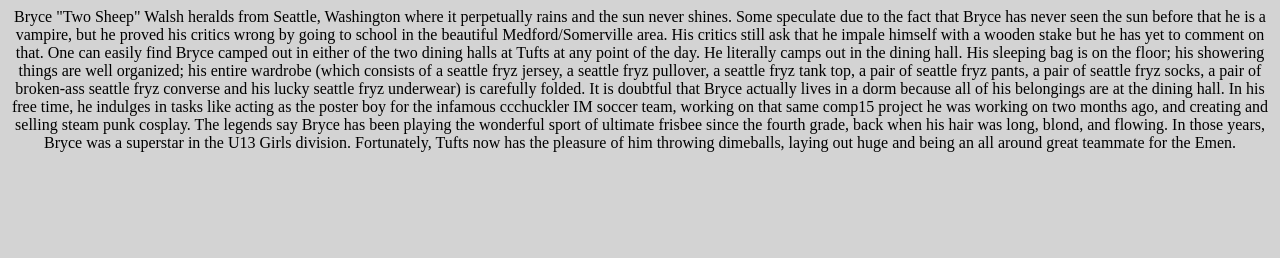
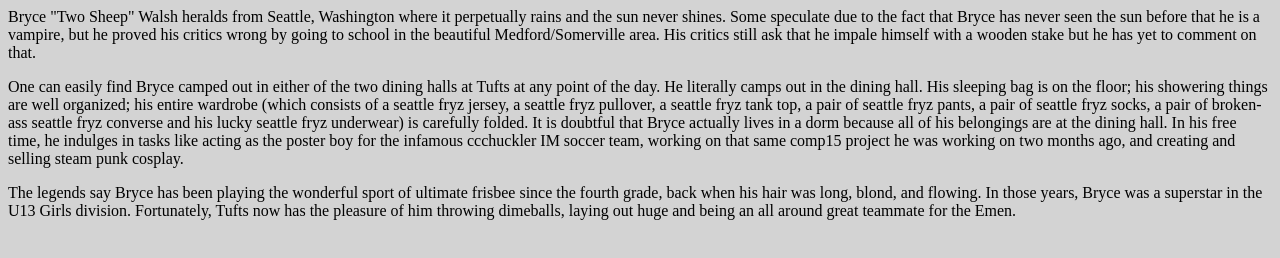
Before and after one commit to bryce-walsh/bryce-walsh.github.io, a plain HTML site: page bio.html in a window 1280 px wide. Drawn offline with Linux system fonts and the light colour scheme.

Commit message:
removed rule for p, added centering to resize rule

```diff
--- a/bio.html
+++ b/bio.html
@@ -4,10 +4,18 @@
 		<link href="style.css" rel = "stylesheet"/>
 </head>
 <body>
-<p>Bryce "Two Sheep" Walsh heralds from Seattle, Washington where it perpetually rains and the sun never shines. Some speculate due to the fact that Bryce has never seen the sun before that he is a vampire, but he proved his critics wrong by going to school in the beautiful Medford/Somerville area.  His critics still ask that he impale himself with a wooden stake but he has yet to comment on that.
+<p>Bryce "Two Sheep" Walsh heralds from
+Seattle, Washington where it perpetually
+rains and the sun never shines. Some speculate
+due to the fact that Bryce has never seen the
+sun before that he is a vampire, but he proved
+his critics wrong by going to school in the
+beautiful Medford/Somerville area.  His critics
+still ask that he impale himself with a wooden
+stake but he has yet to comment on that.</p>
 
-One can easily find Bryce camped out in either of the two dining halls at Tufts at any point of the day. He literally camps out in the dining hall. His sleeping bag is on the floor; his showering things are well organized; his entire wardrobe (which consists of a seattle fryz jersey, a seattle fryz pullover, a seattle fryz tank top, a pair of seattle fryz pants, a pair of seattle fryz socks, a pair of broken-ass seattle fryz converse and his lucky seattle fryz underwear) is carefully folded. It is doubtful that Bryce actually lives in a dorm because all of his belongings are at the dining hall. In his free time, he indulges in tasks like acting as the poster boy for the infamous ccchuckler IM soccer team, working on that same comp15 project he was working on two months ago, and creating and selling steam punk cosplay.
+<p>One can easily find Bryce camped out in either of the two dining halls at Tufts at any point of the day. He literally camps out in the dining hall. His sleeping bag is on the floor; his showering things are well organized; his entire wardrobe (which consists of a seattle fryz jersey, a seattle fryz pullover, a seattle fryz tank top, a pair of seattle fryz pants, a pair of seattle fryz socks, a pair of broken-ass seattle fryz converse and his lucky seattle fryz underwear) is carefully folded. It is doubtful that Bryce actually lives in a dorm because all of his belongings are at the dining hall. In his free time, he indulges in tasks like acting as the poster boy for the infamous ccchuckler IM soccer team, working on that same comp15 project he was working on two months ago, and creating and selling steam punk cosplay.</p>
 
-The legends say Bryce has been playing the wonderful sport of ultimate frisbee since the fourth grade, back when his hair was long, blond, and flowing. In those years, Bryce was a superstar in the U13 Girls division. Fortunately, Tufts now has the pleasure of him throwing dimeballs, laying out huge and being an all around great teammate for the Emen. </p>
+<p>The legends say Bryce has been playing the wonderful sport of ultimate frisbee since the fourth grade, back when his hair was long, blond, and flowing. In those years, Bryce was a superstar in the U13 Girls division. Fortunately, Tufts now has the pleasure of him throwing dimeballs, laying out huge and being an all around great teammate for the Emen. </p>
 </body>
 </html>
--- a/style.css
+++ b/style.css
@@ -13,29 +13,23 @@ h1 {
 	font-family: "RobotoSlab", Sans-serif;
  }
 
-p {
-	text-align: center;
-}
-
 a:link {
 	font-size: 20px;
-	text-align: center;
 	color: #373737;
 	font-family: "RobotoSlab", Sans-serif;
 	text-decoration: none;
-	word-spacing: 30px;
 }
 
 a:visited {
 	font-size: 20px;
-	text-align: center;
 	color: #6D7993;
 	font-family: "RobotoSlab", Sans-serif;
 	text-decoration: none;
-	word-spacing: 30px;
 }
 
 img.resize {
+	display: block;
+	margin: auto;
 	max-width: 50%;
 	max-height: 50%;
 }
```
Also changed, not shown: index.html (+1 -1 lines).
